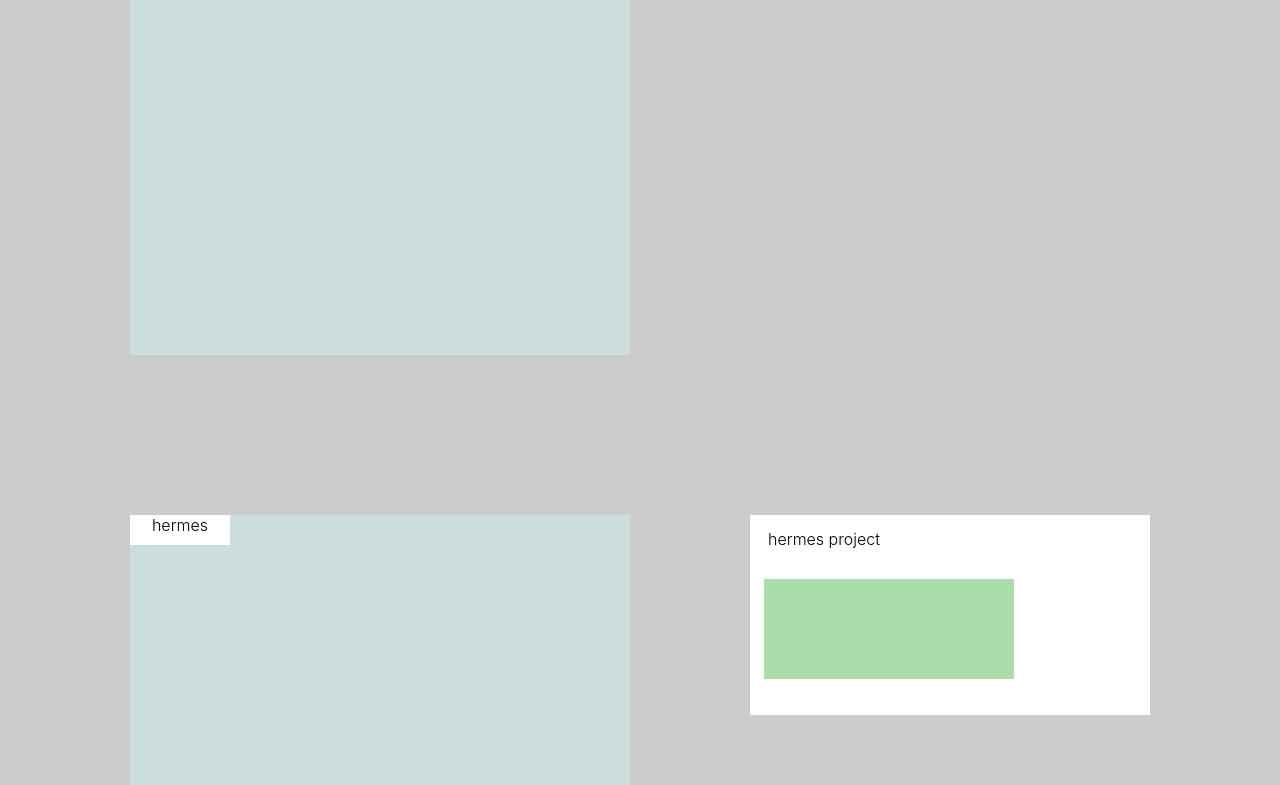
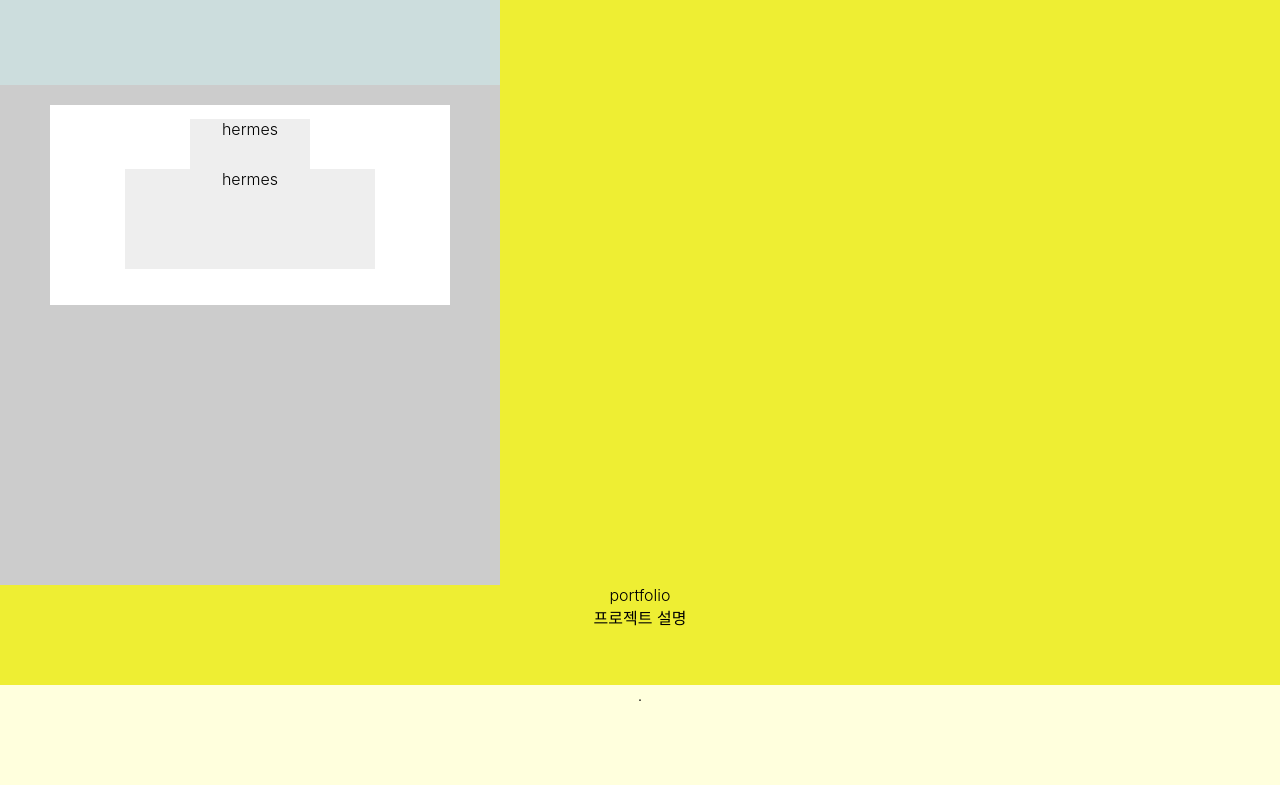
Before and after one commit to KIM-YOUNGSUN/kys_portfolio, a React (Create React App) app: page / in a window 1280 px wide. Shown: the part 2435-3220 px from the top of the page. Built offline with nearby package versions, Linux system fonts and the light colour scheme.

Commit message:
commit: updated ProjectBox

```diff
--- a/src/page/Project/ProjectBox.js
+++ b/src/page/Project/ProjectBox.js
@@ -8,26 +8,35 @@ export default function ProjectBox() {
       <h2>project</h2>
       <div className="project_area">
 
+        <div className="hermes_part">
           <ul>
             <li>
-            <a href="https://hermes-project.vercel.app" target="blank">hermes</a>
+              <div className='hermes_img'>
+              </div>
             </li>
             <dl>
-            <dt>hermes project</dt>
-            <dd></dd>
+              <dt>hermes</dt>
+              <dd>
+                <a href="https://hermes-project.vercel.app" target="blank">hermes</a>
+
+              </dd>
             </dl>
           </ul>
+        </div>
 
+        <div className='portfolio_part'>
           <ul>
             <li>
-            <a href="https://hermes-project.vercel.app" target="blank">hermes</a>
+              <a href="https://kys-portfolio.vercel.app" target="blank">
+                <span className='blind'>portfolio</span>
+              </a>
             </li>
             <dl>
-            <dt>hermes project</dt>
-            <dd></dd>
+              <dt>portfolio</dt>
+              <dd>프로젝트 설명</dd>
             </dl>
           </ul>
-
+        </div>
       </div>
     </article>
   )
--- a/src/style/ProjectBox.scss
+++ b/src/style/ProjectBox.scss
@@ -5,17 +5,29 @@
   > h2 {width: 100%; max-width:500px; height:40px; margin: auto; background-color: #fff;}
 }
 
-.project_area {width: 100%; height: 100%; background-color: #ee3;
+.project_area {width: 100%; height: 1000px; background-color: #ee3;}
+
+.hermes_part {width: 500px; height: 900px; background-color: #cdc;
   & ul {
-    display: flex; justify-content: space-around; flex-wrap: wrap;
-    width: 100%; height: 100%; padding: 70px; background-color: #ccc;
-    & li {width: 500px; height: 600px; margin-bottom: 20px; background-color: #cdd;
-       & a {display: block; width:100px; height:30px; background-color:#fff;}
+    // display: flex; justify-content: space-around; flex-wrap: wrap;
+    width: 100%; height: 100%; background-color: #ccc;
+    & li {width: 500px; height: 400px; margin-bottom: 20px; background-color: #cdd;
+
+    @at-root .hermes_img {width: 500px; height: 400px;
+      background-image: url(../img/herems.png);
+      background-repeat: no-repeat;
+      background-position: 0 0;
+      background-size: contain;
+
+
+      }
     }
 
-    @at-root & dl {width: 400px; height: 200px; padding: 14px; background-color: #fff;
-        & dt {width: 120px; height: 50px; background-color: #fff;}
-        & dd {width: 250px; height: 100px; background-color: #ada;}
+    @at-root & dl {width: 400px; height: 200px; margin: auto; padding: 14px; background-color: #fff;
+        & dt {width: 120px; height: 50px; margin: auto; background-color: #eee;}
+        & dd {width: 250px; height: 100px; margin: auto; background-color: #ada;
+          & a {display: block; width:100%; height:100%; background-color: #eee;}
+        }
       }
   }
 }
```
Also changed, not shown: src/img/herems.png (added). Lines whose indentation alone changed are shown as unchanged.
